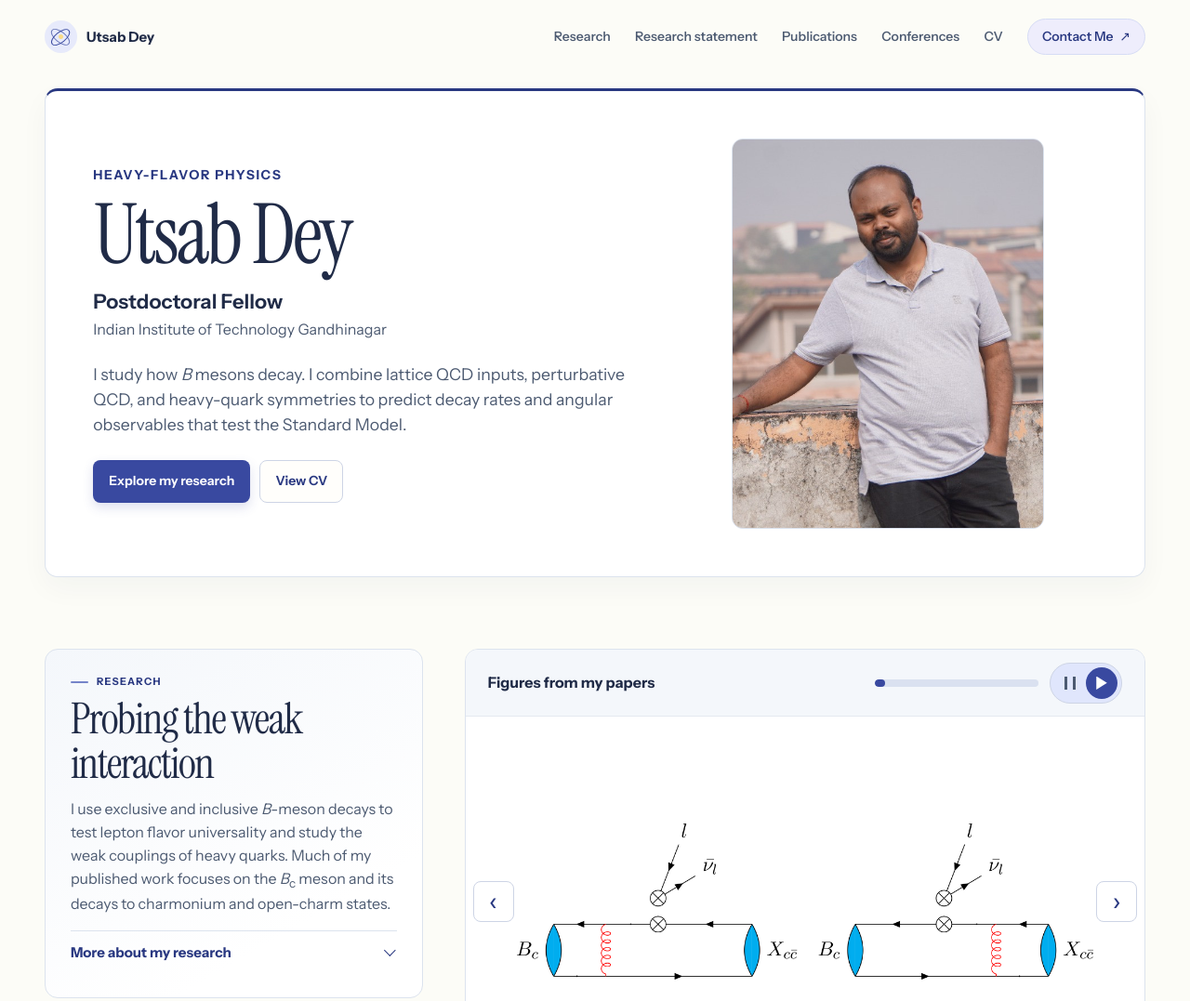
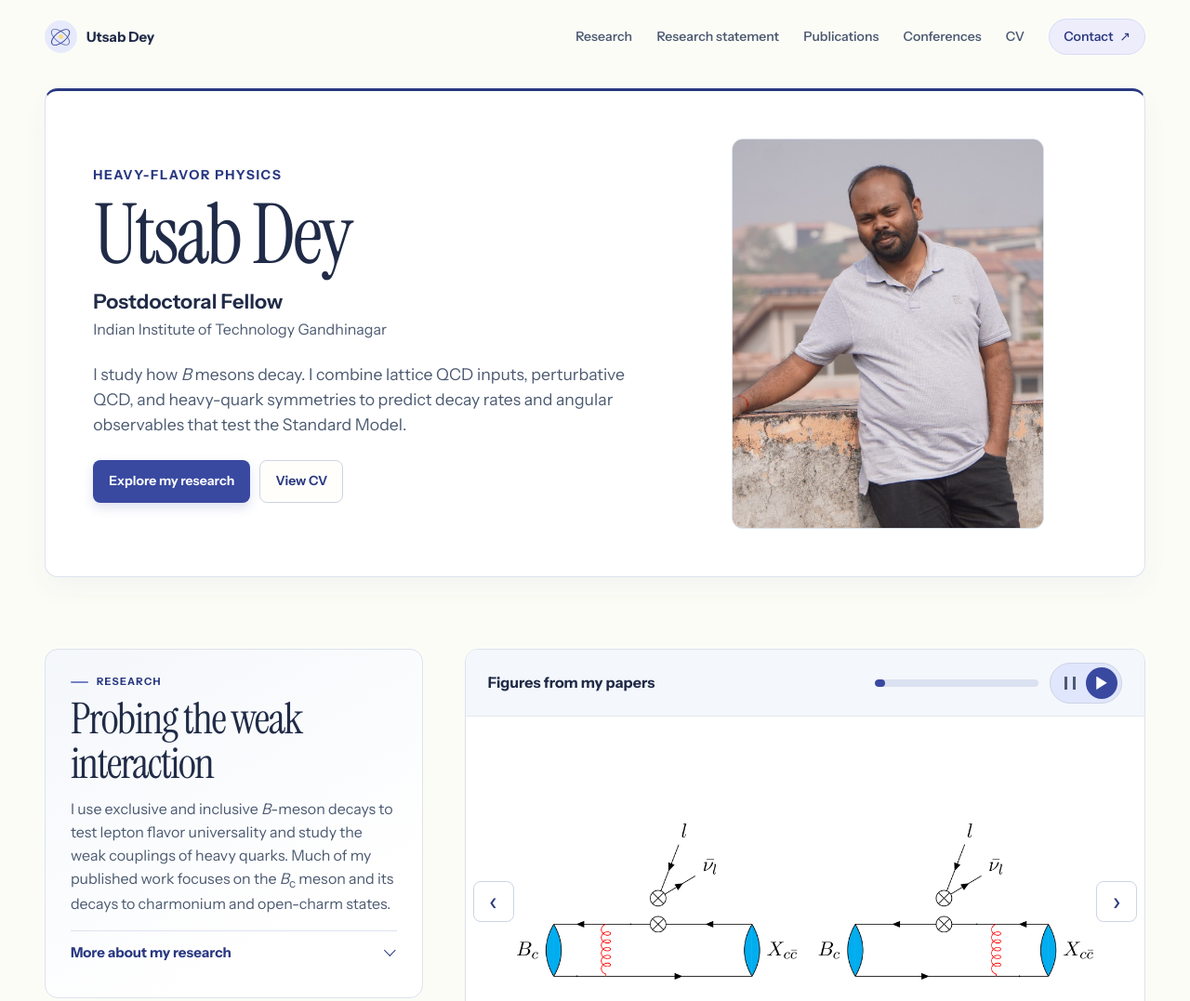
Before and after one commit to utsabphys-boop/Portfolio, a plain HTML site: page index.html in a window 1280 px wide. Shown: the top 1077 px of the page at 93% size. Drawn offline with Linux system fonts and the light colour scheme.

Commit message:
Rename Contact Me to Contact

```diff
--- a/index.html
+++ b/index.html
@@ -22,7 +22,7 @@
         <a href="#publications">Publications</a>
         <a href="#conferences">Conferences</a>
         <a href="#cv">CV</a>
-        <a href="#contact" class="nav-contact">Contact Me <span aria-hidden="true">↗</span></a>
+        <a href="#contact" class="nav-contact">Contact <span aria-hidden="true">↗</span></a>
       </nav>
     </div>
   </header>
@@ -396,7 +396,7 @@
         </div>
       </div>
       <div class="profile-panel" id="contact">
-        <h2>Contact Me</h2>
+        <h2>Contact</h2>
         <p>For questions about my research, collaborations, and seminar invitations.</p>
         <div class="contact-email">
           <a class="text-link contact-address" href="mailto:utsab.dey.phys@gmail.com">utsab.dey.phys@gmail.com</a>
```
